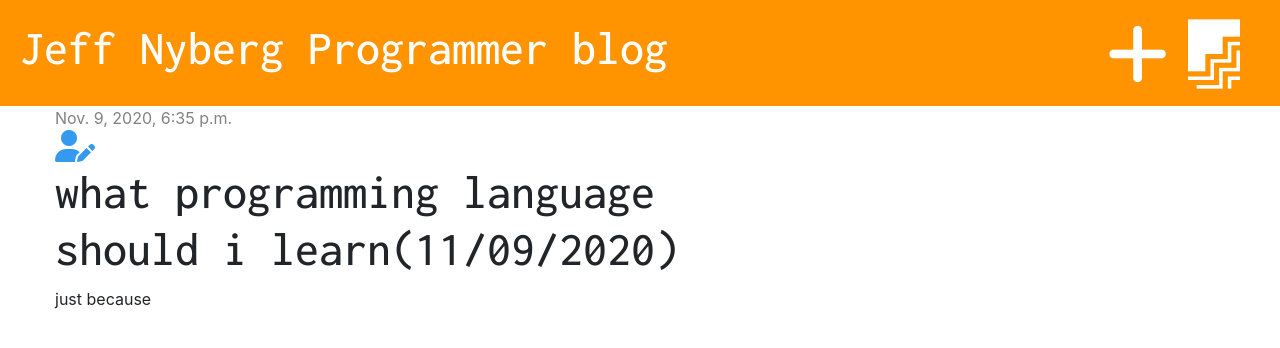
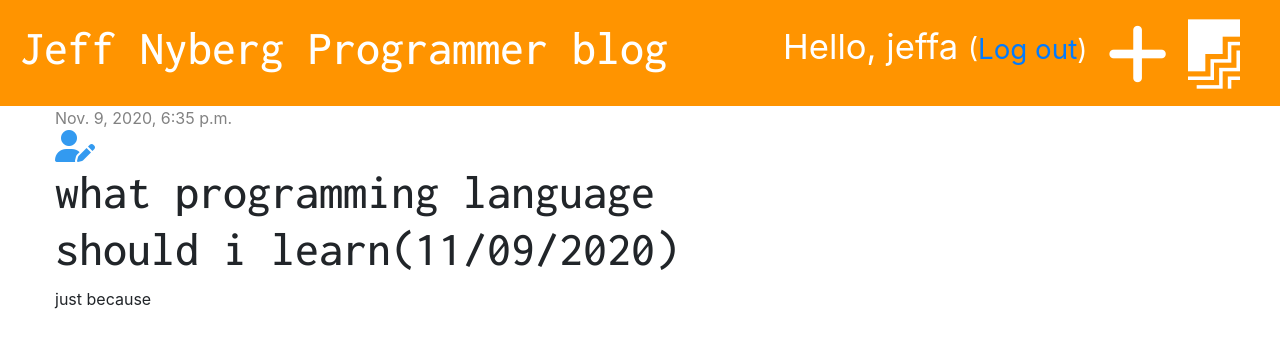
Before and after one commit to janyberg1963/MyBlogSite, a Django app: page /post/1/ in a window 1280 px wide. Shown: the top 348 px of the page. Run offline with Django 3.2, Linux system fonts and the light colour scheme; a user stored in the database is signed in; data comes from the database, SQL or seed files in the repository; both versions use the stored data as it was after the commit; some libraries are stand-ins or nearby versions.

Commit message:
add logout functionality

```diff
--- a/MyBlog/settings.py
+++ b/MyBlog/settings.py
@@ -28,6 +28,8 @@ DEBUG = True
 ALLOWED_HOSTS = []
 
 LOGIN_REDIRECT_URL = "post_list"
+
+LOGOUT_REDIRECT_URL= "post_list"
 
 # Application definition
 
--- a/MyBlog/urls.py
+++ b/MyBlog/urls.py
@@ -15,8 +15,20 @@ Including another URLconf
 """
 from django.contrib import admin
 from django.urls import path, include
+from django.contrib.auth.views import LoginView as auth_views
+from django.contrib.auth.views import LogoutView as auth_view
 
 urlpatterns = [
     path('admin/', admin.site.urls),
+
+    #login
+    path('accounts/login/', auth_views.as_view(template_name='registration/login.html'), name='login'),
+
+    #logout
+
+    path('accounts/logout/', auth_view.as_view(template_name='Mysite/post_draft_list.html'), name='logout' ),
+
+
+
     path('', include('Mysite.urls'))
 ]
--- a/Mysite/templates/Mysite/base.html
+++ b/Mysite/templates/Mysite/base.html
@@ -21,8 +21,11 @@
 <body>
     <div class="page-header">
         {% if user.is_authenticated %}
-        <a href="{% url 'post_draft_list' %}"class="top-menu"> <i class="fab fa-firstdraft fa-2x"></i></a>
-        <a href="{% url 'post_new' %}"class="top-menu"> <i class="fas fa-plus fa-2x"></i></a>
+            <a href="{% url 'post_draft_list' %}"class="top-menu"> <i class="fab fa-firstdraft fa-2x"></i></a>
+            <a href="{% url 'post_new' %}"class="top-menu"> <i class="fas fa-plus fa-2x"></i></a>
+
+            <p class="top-menu">Hello, {{ user.username }} <small>(<a href="{% url 'logout' %}">Log out</a>) </small></p>
+
         {% else %}
 
             <a href="{% url 'login' %}" class="top-menu"><i class="fas fa-sign-in-alt fa-2x"></i></a>
--- a/Mysite/urls.py
+++ b/Mysite/urls.py
@@ -9,5 +9,4 @@ urlpatterns = [
     path('post/<int:pk>/edit/',views.post_edit, name='post_edit'),
     path('drafts/', views.post_draft_list, name='post_draft_list'),
     path('post/<int:pk>/publish/', views.post_publish, name='post_publish'),
-    path('accounts/login/', auth_views.as_view(template_name='registration/login.html'), name='login'),
 ]
```
Also changed, not shown: db.sqlite3.
